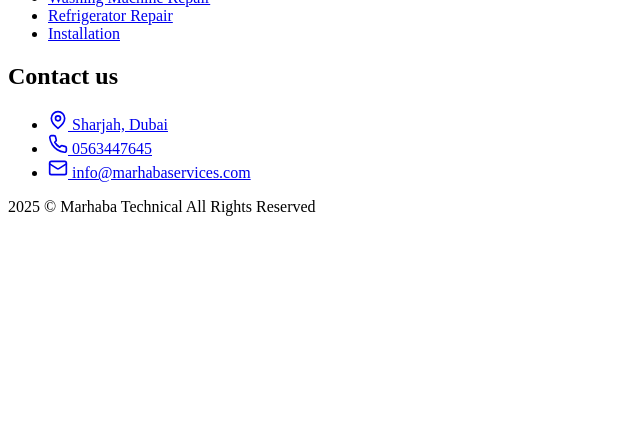
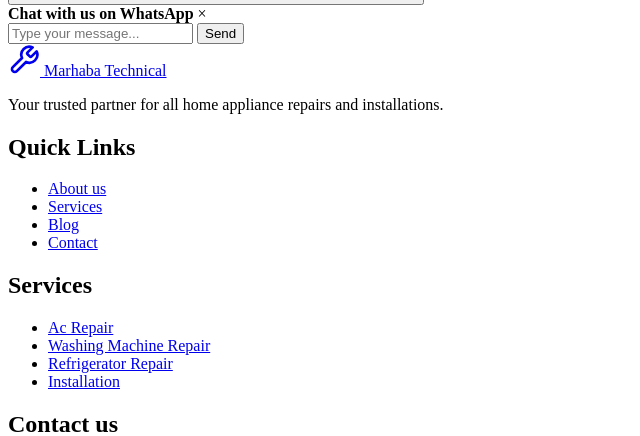
Before and after one commit to waseemprogrammer/marhabatechnicalservices, a PHP site: template resources/views/inc/footer.php in a window 1280 px wide. Shown: the part 1580-2016 px from the top of the page, without its empty margins (0-640 px from the left). Before the commit the page ends 1796 px from the top, so only its background shows below. Run offline with PHP 8.4, Linux system fonts and the light colour scheme; the template is opened without the code that fills it, so the values that code supplies are empty.

Commit message:
Whatsapp Chat support btn added

```diff
--- /dev/null
+++ b/js/whatsapp.js
@@ -0,0 +1,19 @@
+
+document.getElementById('whatsapp-button').onclick = function () {
+    document.getElementById('chat-box').style.display = 'block';
+};
+
+document.getElementById('close-chat').onclick = function () {
+    document.getElementById('chat-box').style.display = 'none';
+};
+
+document.getElementById('sendMessage').onclick = function () {
+    const message = document.getElementById('userMessage').value.trim();
+    if (message !== '') {
+        const phone = '971563447645'; // UAE number without 0
+        const url = `https://wa.me/${phone}?text=${encodeURIComponent(message)}`;
+        window.open(url, '_blank');
+        document.getElementById('chat-box').style.display = 'none';
+        document.getElementById('userMessage').value = ''; // clear input
+    }
+};
--- /dev/null
+++ b/resources/views/feature/whatsapp.php
@@ -0,0 +1,17 @@
+<!-- WhatsApp Floating Chat Widget -->
+<div id="whatsapp-chat">
+   <button id="whatsapp-button" aria-label="Chat on WhatsApp">
+        <img src="https://cdn-icons-png.flaticon.com/512/733/733585.png" alt="WhatsApp Icon" />
+    </button>
+
+    <div id="chat-box">
+        <div class="chat-header">
+            <strong>Chat with us on WhatsApp</strong>
+            <span id="close-chat">&times;</span>
+        </div>
+        <div class="chat-body">
+            <input type="text" id="userMessage" placeholder="Type your message..." />
+            <button id="sendMessage">Send</button>
+        </div>
+    </div>
+</div>
--- a/resources/views/inc/footer.php
+++ b/resources/views/inc/footer.php
@@ -1,4 +1,6 @@
 <?php
+
+include __DIR__ . '/../feature/whatsapp.php';
 $siteName = "Marhaba Technical";
 ?>
 <footer class="footer">
@@ -63,6 +65,7 @@ $siteName = "Marhaba Technical";
     <div class="copyright">
         <p> <?= date('Y') ?> &copy; <?= $siteName ?? "" ?> All Rights Reserved</p>
     </div>
+    <script src="/js/whatsapp.js"></script>
 </footer>
 </body>
 
--- a/resources/views/inc/header.php
+++ b/resources/views/inc/header.php
@@ -19,6 +19,7 @@ $helper = new Helper(); ?>
     <link rel="stylesheet" href="<?php echo $helper::asset('css/comming-soon.css')  ?>">
     <link rel="stylesheet" href="<?php echo $helper::asset('css/maintain.css')  ?>">
     <link rel="stylesheet" href="<?php echo $helper::asset('css/notfound.css')  ?>">
+    <link rel="stylesheet" href="<?php echo $helper::asset('css/whatsapp.css')  ?>">
     <link rel="stylesheet" href="<?php echo $helper::asset('fa-6.7.2/css/all.min.css')  ?>">
     <link rel="shortcut icon" href="/images/icon.png" type="image/x-icon">
 </head>
```
Also changed, not shown: css/whatsapp.css (added, +93 -0 lines).
